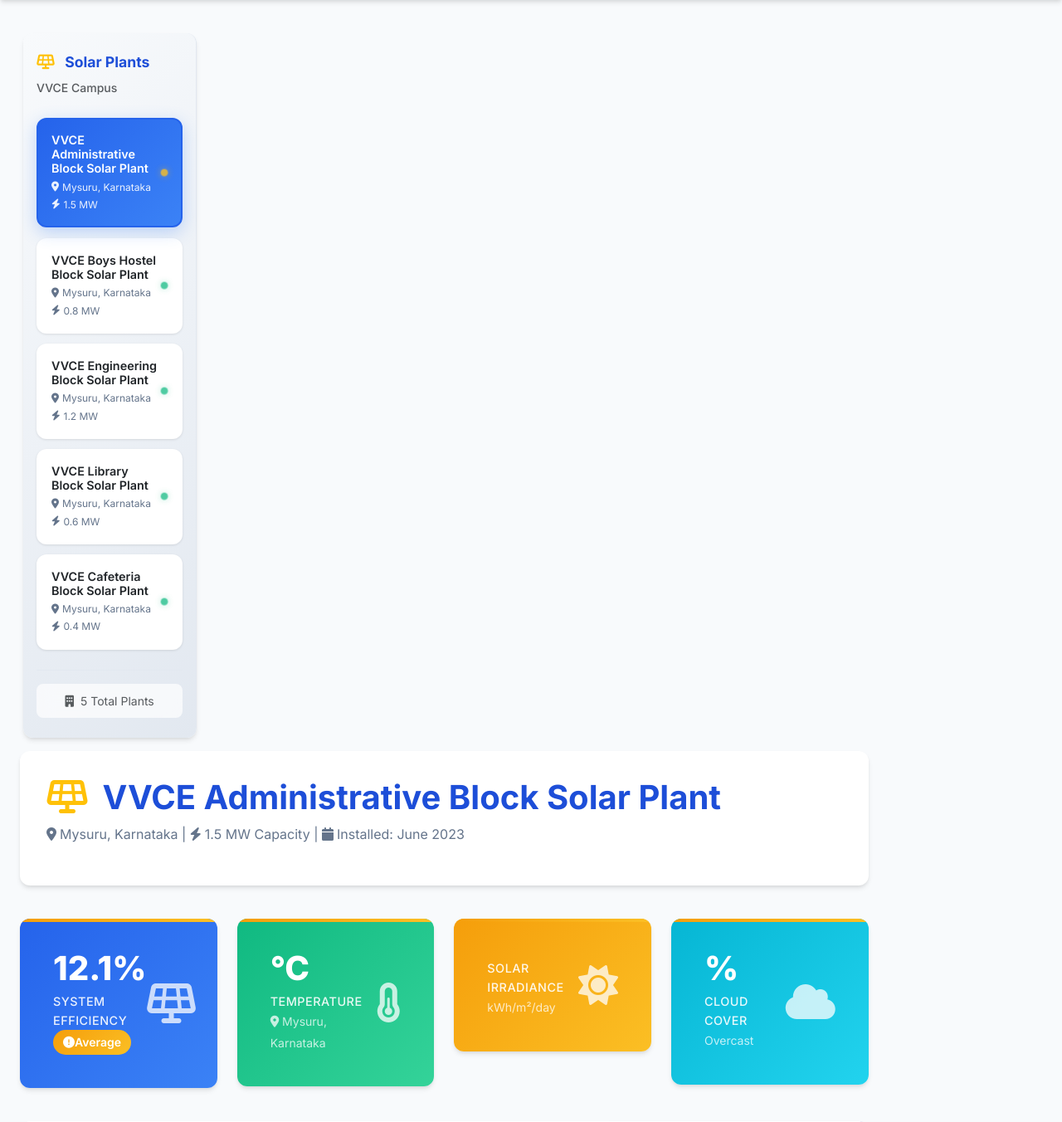
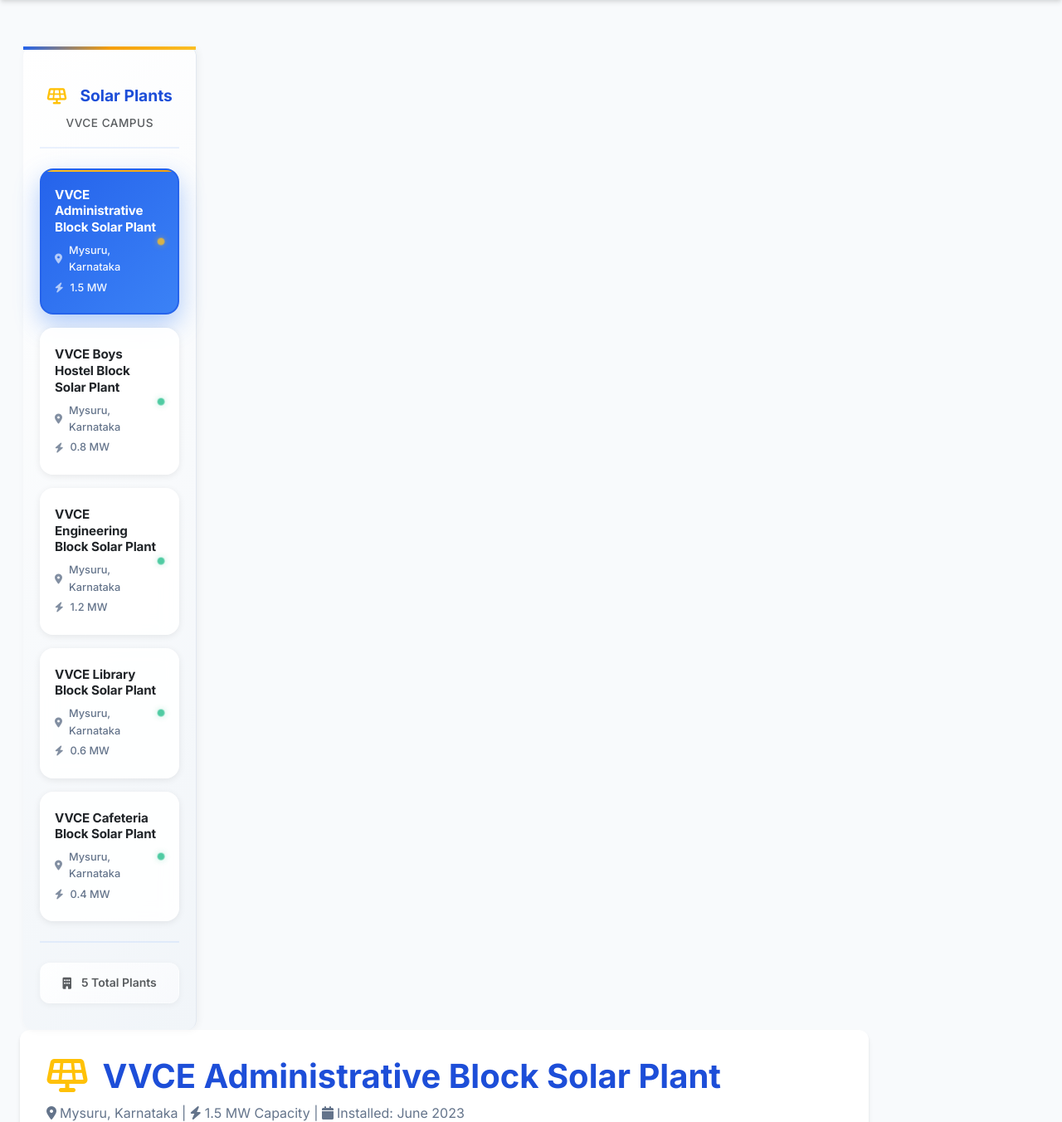
Before and after one commit to Ash12106/Expo, a Flask app: page /dashboard in a window 1280 px wide; the page is wider, and only the part inside the window is pictured. Shown: the part 66-1418 px from the top of that part at 83% size. Run offline with Flask 3, Linux system fonts and the light colour scheme; data comes from the database, SQL or seed files in the repository; data that the repository does not hold is empty.

Commit message:
Improve the appearance and overall style of the sidebar navigation
Enhance sidebar styles in `enhanced-dashboard.css` with gradients, shadows, and transition effects using Tailwind CSS for a modern look.

Replit-Commit-Author: Agent
Replit-Commit-Session-Id: 190388d7-2ad8-477e-8a84-ffb303a7fac8
Replit-Commit-Screenshot-Url: https://storage.googleapis.com/screenshot-production-us-central1/afde154c-7d36-4b9d-8f26-80ce14c0494d/5939c6f4-1441-4546-96cb-d3f22568521a.jpg

```diff
--- a/static/css/enhanced-dashboard.css
+++ b/static/css/enhanced-dashboard.css
@@ -61,21 +61,49 @@ body {
 
 /* Enhanced Plant Selector Styles */
 .sidebar {
-    background: linear-gradient(135deg, #f8fafc 0%, #e2e8f0 100%);
+    background: linear-gradient(135deg, #ffffff 0%, #f8fafc 50%, #f1f5f9 100%);
     min-height: calc(100vh - 56px);
-    padding: 1.5rem 1rem;
+    padding: 2rem 1.25rem;
     border-right: 1px solid #e2e8f0;
+    box-shadow: 2px 0 10px rgba(0, 0, 0, 0.05);
+    position: relative;
+}
+
+.sidebar::before {
+    content: '';
+    position: absolute;
+    top: 0;
+    left: 0;
+    right: 0;
+    height: 4px;
+    background: linear-gradient(90deg, var(--primary-color), var(--secondary-color), #fbbf24);
+}
+
+.sidebar-header {
+    text-align: center;
+    padding: 1rem 0;
+    border-bottom: 2px solid rgba(59, 130, 246, 0.1);
+    margin-bottom: 2rem;
+    position: relative;
 }
 
 .sidebar-header h5 {
     color: var(--primary-dark);
     font-weight: 700;
-    font-size: 1.1rem;
+    font-size: 1.2rem;
+    margin-bottom: 0.5rem;
+    display: flex;
+    align-items: center;
+    justify-content: center;
+    gap: 0.5rem;
 }
 
 .sidebar-header small {
     color: #64748b;
     font-weight: 500;
+    font-size: 0.85rem;
+    text-transform: uppercase;
+    letter-spacing: 0.5px;
 }
 
 .plant-list {
@@ -83,36 +111,61 @@ body {
 }
 
 .plant-item {
-    border-radius: 12px;
-    margin-bottom: 0.75rem;
-    transition: all 0.3s cubic-bezier(0.4, 0, 0.2, 1);
-    background: white;
+    border-radius: 16px;
+    margin-bottom: 1rem;
+    transition: all 0.4s cubic-bezier(0.4, 0, 0.2, 1);
+    background: rgba(255, 255, 255, 0.9);
     border: 2px solid transparent;
-    box-shadow: 0 1px 3px rgba(0, 0, 0, 0.1);
+    box-shadow: 0 2px 8px rgba(0, 0, 0, 0.08);
     overflow: hidden;
+    position: relative;
+    backdrop-filter: blur(10px);
+}
+
+.plant-item::before {
+    content: '';
+    position: absolute;
+    top: 0;
+    left: 0;
+    right: 0;
+    height: 2px;
+    background: linear-gradient(90deg, #10b981, #3b82f6);
+    opacity: 0;
+    transition: opacity 0.3s ease;
+}
+
+.plant-item:hover::before {
+    opacity: 1;
 }
 
 .plant-item:hover {
-    transform: translateY(-2px);
-    box-shadow: 0 4px 12px rgba(0, 0, 0, 0.15);
-    border-color: var(--primary-light);
+    transform: translateY(-3px) scale(1.02);
+    box-shadow: 0 8px 25px rgba(0, 0, 0, 0.15);
+    border-color: rgba(59, 130, 246, 0.3);
+    background: rgba(255, 255, 255, 0.95);
 }
 
 .plant-item.active {
     background: linear-gradient(135deg, var(--primary-color) 0%, #3b82f6 100%);
     border-color: var(--primary-color);
-    transform: translateY(-1px);
-    box-shadow: 0 6px 20px rgba(59, 130, 246, 0.3);
+    transform: translateY(-2px) scale(1.03);
+    box-shadow: 0 12px 30px rgba(59, 130, 246, 0.4);
+}
+
+.plant-item.active::before {
+    background: linear-gradient(90deg, #fbbf24, #f59e0b);
+    opacity: 1;
 }
 
 .plant-link {
     display: flex;
     align-items: center;
     justify-content: space-between;
-    padding: 1rem;
+    padding: 1.25rem 1rem;
     text-decoration: none;
     color: inherit;
     width: 100%;
+    position: relative;
 }
 
 .plant-link:hover {
@@ -129,28 +182,41 @@ body {
 }
 
 .plant-name {
-    font-weight: 600;
-    font-size: 0.9rem;
-    margin-bottom: 0.25rem;
-    line-height: 1.2;
+    font-weight: 700;
+    font-size: 0.95rem;
+    margin-bottom: 0.5rem;
+    line-height: 1.3;
+    letter-spacing: -0.01em;
 }
 
 .plant-details {
     display: flex;
     flex-direction: column;
-    gap: 0.125rem;
+    gap: 0.25rem;
 }
 
 .plant-location, .plant-capacity {
-    font-size: 0.75rem;
+    font-size: 0.8rem;
     color: #64748b;
     display: flex;
     align-items: center;
+    gap: 0.25rem;
+    font-weight: 500;
+}
+
+.plant-location i, .plant-capacity i {
+    font-size: 0.75rem;
+    opacity: 0.8;
 }
 
 .plant-item.active .plant-location,
 .plant-item.active .plant-capacity {
-    color: rgba(255, 255, 255, 0.9);
+    color: rgba(255, 255, 255, 0.95);
+}
+
+.plant-item.active .plant-location i,
+.plant-item.active .plant-capacity i {
+    color: rgba(255, 255, 255, 0.8);
 }
 
 .plant-status {
@@ -184,39 +250,115 @@ body {
 }
 
 .sidebar-footer {
-    border-top: 1px solid #e2e8f0;
-    padding-top: 1rem;
+    border-top: 2px solid rgba(59, 130, 246, 0.1);
+    padding-top: 1.5rem;
     text-align: center;
+    margin-top: auto;
 }
 
 .total-plants {
-    padding: 0.5rem;
-    background: rgba(255, 255, 255, 0.7);
-    border-radius: 8px;
-    backdrop-filter: blur(10px);
+    padding: 0.75rem 1rem;
+    background: linear-gradient(135deg, rgba(255, 255, 255, 0.9) 0%, rgba(248, 250, 252, 0.9) 100%);
+    border-radius: 12px;
+    backdrop-filter: blur(15px);
+    border: 1px solid rgba(255, 255, 255, 0.2);
+    box-shadow: 0 2px 8px rgba(0, 0, 0, 0.05);
 }
+
+.total-plants small {
+    font-weight: 600;
+    color: #64748b;
+    display: flex;
+    align-items: center;
+    justify-content: center;
+    gap: 0.5rem;
+}
+
+/* Enhanced animations */
+@keyframes slideInUp {
+    from {
+        opacity: 0;
+        transform: translateY(20px);
+    }
+    to {
+        opacity: 1;
+        transform: translateY(0);
+    }
+}
+
+.plant-item {
+    animation: slideInUp 0.6s ease-out;
+    animation-fill-mode: both;
+}
+
+.plant-item:nth-child(1) { animation-delay: 0.1s; }
+.plant-item:nth-child(2) { animation-delay: 0.2s; }
+.plant-item:nth-child(3) { animation-delay: 0.3s; }
+.plant-item:nth-child(4) { animation-delay: 0.4s; }
+.plant-item:nth-child(5) { animation-delay: 0.5s; }
 
 /* Responsive improvements */
 @media (max-width: 768px) {
     .sidebar {
-        padding: 1rem 0.75rem;
+        padding: 1.5rem 1rem;
         min-height: auto;
+        box-shadow: none;
+        border-right: none;
+        border-bottom: 1px solid #e2e8f0;
+    }
+
+    .sidebar::before {
+        height: 3px;
+    }
+
+    .sidebar-header {
+        padding: 0.75rem 0;
+        margin-bottom: 1.5rem;
+    }
+
+    .sidebar-header h5 {
+        font-size: 1.1rem;
     }
 
     .plant-item {
-        margin-bottom: 0.5rem;
+        margin-bottom: 0.75rem;
+        border-radius: 14px;
     }
 
     .plant-link {
-        padding: 0.75rem;
+        padding: 1rem 0.875rem;
     }
 
     .plant-name {
-        font-size: 0.85rem;
+        font-size: 0.9rem;
+        margin-bottom: 0.375rem;
     }
 
     .plant-location, .plant-capacity {
-        font-size: 0.7rem;
+        font-size: 0.75rem;
+    }
+
+    .sidebar-footer {
+        padding-top: 1rem;
+        margin-top: 1rem;
+    }
+
+    .total-plants {
+        padding: 0.625rem 0.875rem;
+    }
+}
+
+@media (max-width: 576px) {
+    .sidebar {
+        padding: 1rem 0.75rem;
+    }
+
+    .plant-item:hover {
+        transform: translateY(-1px) scale(1.01);
+    }
+
+    .plant-item.active {
+        transform: translateY(-1px) scale(1.02);
     }
 }
 
```
Also changed, not shown: attached_assets/targeted_element_1751278776391.png (added).
